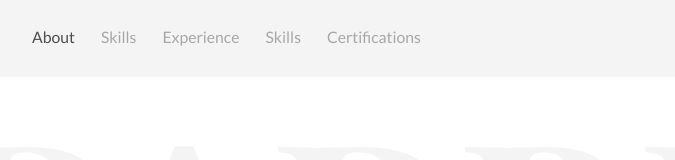
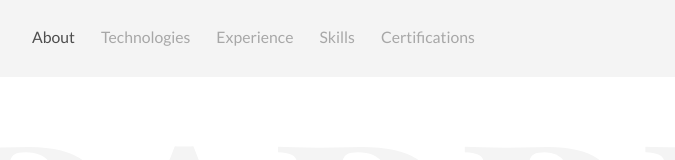
Before and after one commit to Chriscloudaz/personal-site, a plain HTML site: page index.html in a window 1280 px wide. Shown: the top 160 px of the page, without its empty margins (297-972 px from the left). Drawn offline with Linux system fonts and the light colour scheme.

Commit message:
updated Index.html & Jenkinsfile

```diff
--- a/index.html
+++ b/index.html
@@ -31,7 +31,7 @@
 			    <nav id="navbar-1" class="navbar item-nav">
 				    <ul>
 				        <li class="active"><a href="#about">About</a></li>
-						<li><a href="#skills">Skills</a></li>
+						<li><a href="#skills">Technologies</a></li>
 						<li><a href="#experiences">Experience</a></li>
 						<li><a href="#projects">Skills</a></li>
 				        <li><a href="#certifications">Certifications</a></li>
```
Also changed, not shown: 1 other file.
